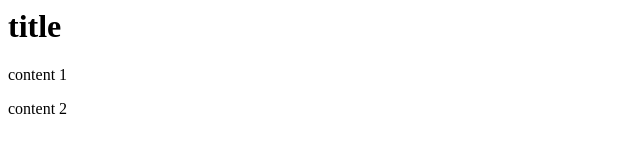
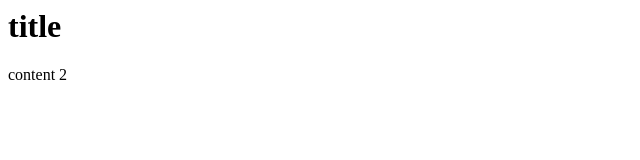
Before and after one commit to codinglucid/gitproject2, a plain HTML site: page index.html in a window 1280 px wide. Shown: the full height of the page, 0-640 px from the left. Drawn offline with Linux system fonts and the light colour scheme.

Commit message:
delete content 1

```diff
--- a/index.html
+++ b/index.html
@@ -4,7 +4,7 @@
   </head>
   <body>
     <h1>title</h1>
-    <p>content 1</p>
+
     <p>content 2</p>
   </body>
 
```
